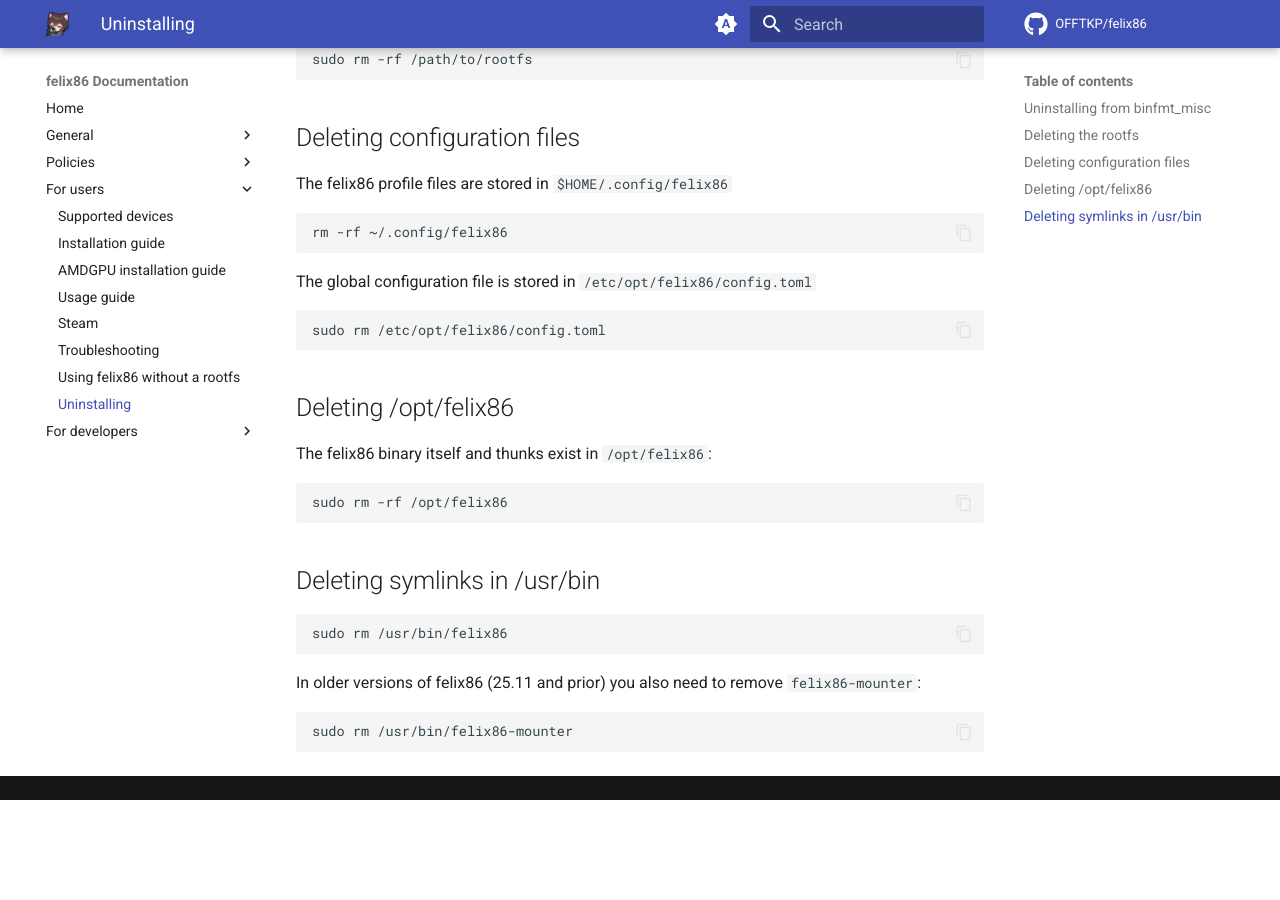
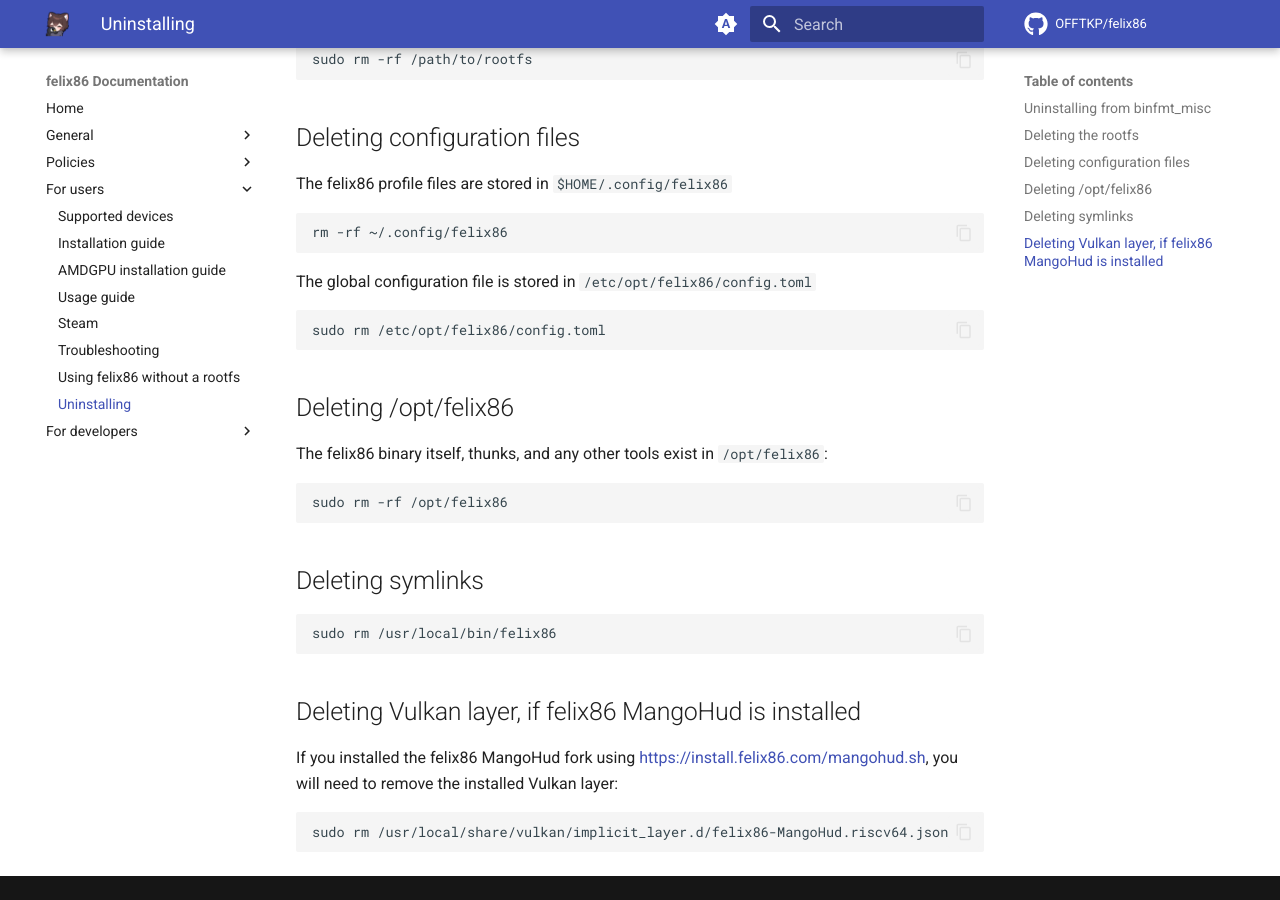
Before and after one commit to felix86-emu/docs, an MkDocs documentation site: the page built from docs/users/uninstalling.md, in a window 1280 px wide and 900 px high, scrolled down 793 px. Built offline with MkDocs 1.6.1 and Material for MkDocs 9.7.7, drawn with Linux system fonts in a browser that asks for light colours; comment, search, counter and statistics services are not loaded; before the commit the page ends 1593 px from its top, so only the background shows below that.

Commit message:
More docs

````diff
--- a/docs/users/uninstalling.md
+++ b/docs/users/uninstalling.md
@@ -46,18 +46,20 @@ sudo rm /etc/opt/felix86/config.toml
 
 ## Deleting /opt/felix86
 
-The felix86 binary itself and thunks exist in `/opt/felix86`:
+The felix86 binary itself, thunks, and any other tools exist in `/opt/felix86`:
 ```bash
 sudo rm -rf /opt/felix86
 ```
 
-## Deleting symlinks in /usr/bin
+## Deleting symlinks
 
 ```
-sudo rm /usr/bin/felix86
+sudo rm /usr/local/bin/felix86
 ```
 
-In older versions of felix86 (25.11 and prior) you also need to remove `felix86-mounter`:
+## Deleting Vulkan layer, if felix86 MangoHud is installed
+
+If you installed the felix86 MangoHud fork using [https://install.felix86.com/mangohud.sh](https://install.felix86.com/mangohud.sh), you will need to remove the installed Vulkan layer:
 ```
-sudo rm /usr/bin/felix86-mounter
+sudo rm /usr/local/share/vulkan/implicit_layer.d/felix86-MangoHud.riscv64.json
 ```
````
Also changed, not shown: docs/users/usage-guide.md (+22 -0 lines).
